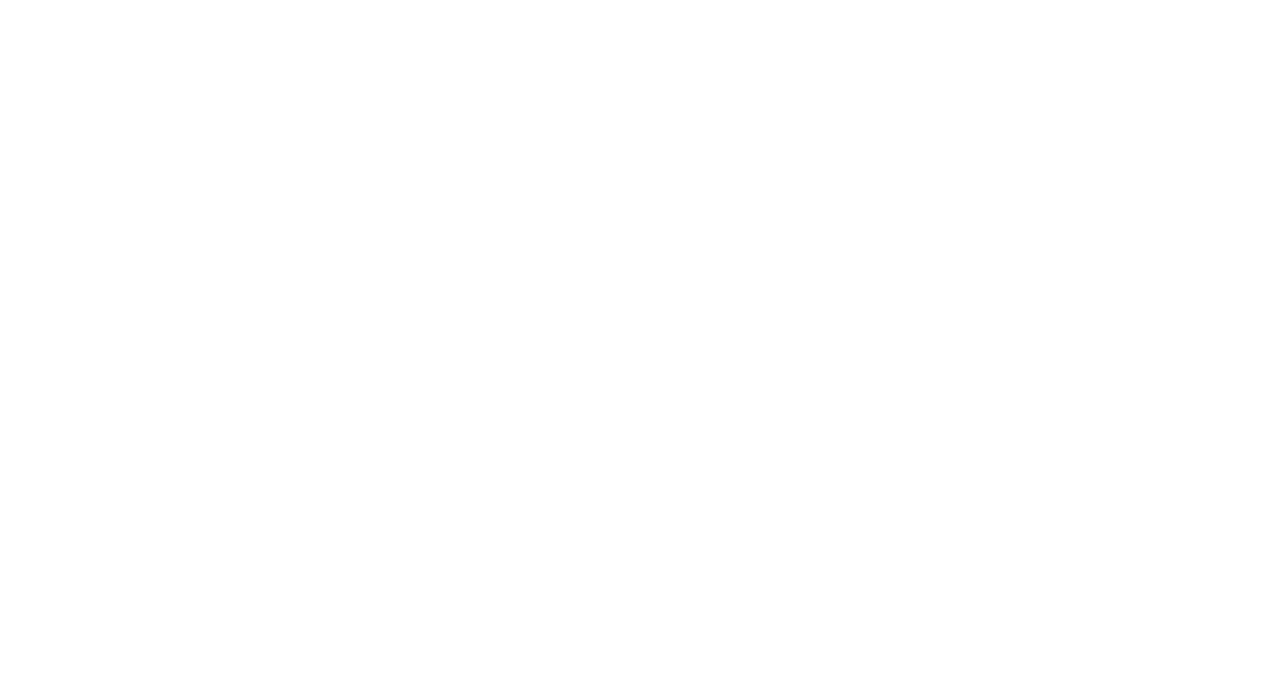
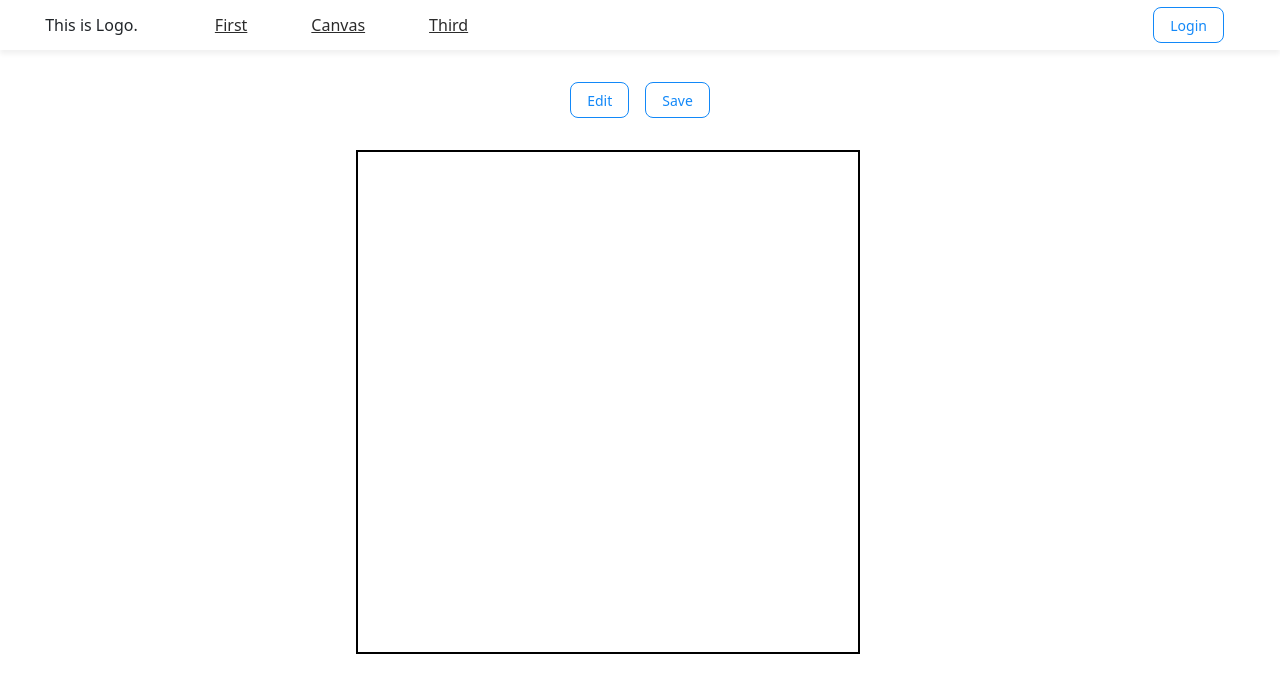
Before and after one commit to dewrain331/weriz-ts, a React (Create React App) app in the folder front/: page /canvas in a window 1280 px wide. Before the commit this address had no page. Shown: the top 692 px of the page. Built offline with nearby package versions, Linux system fonts and the light colour scheme.

Commit message:
feat : canvas
- doing best!!!!

```diff
--- a/front/src/App.jsx
+++ b/front/src/App.jsx
@@ -2,15 +2,15 @@
 
 import Layout from "./styles/layout";
 import Canvas from "./pages/canvas";
-import Second from "./pages/second";
+import Main from "./pages/main";
 import Third from "./pages/third";
 
 const App = () => {
   return (
     <Routes>
       <Route element={<Layout />}>
-        <Route path="/" element={<Canvas />} />
-        <Route path="/2" element={<Second />} />
+        <Route path="/" element={<Main />} />
+        <Route path="/canvas" element={<Canvas />} />
         <Route path="/3" element={<Third />} />
       </Route>
     </Routes>
--- a/front/src/components/header/constant.js
+++ b/front/src/components/header/constant.js
@@ -1,13 +1,13 @@
 const NAV_LIST = [
   {
     id: "1",
-    name: "Canvas",
+    name: "First",
     path: "/",
   },
   {
     id: "2",
-    name: "Second",
-    path: "/2",
+    name: "Canvas",
+    path: "/canvas",
   },
   {
     id: "3",
--- /dev/null
+++ b/front/src/pages/canvas/canvas.style.js
@@ -0,0 +1,41 @@
+import styled from "styled-components";
+
+const CanvasContainer = styled.div`
+  display: flex;
+  flex-direction: column;
+  align-items: center;
+  justify-content: center;
+`;
+
+const Contents = styled.div`
+  display: flex;
+  flex-direction: column;
+  align-items: center;
+  justify-content: center;
+  width: 80%;
+  padding-top: 2rem;
+  color: ${({ theme }) => theme.colors.black};
+`;
+
+const ButtonWrapper = styled.div`
+  display: flex;
+  align-items: center;
+  justify-content: center;
+  padding-bottom: 2rem;
+`;
+
+const MenuWrapper = styled.div`
+  display: flex;
+  flex-direction: column;
+  align-items: center;
+  justify-content: center;
+  padding-left: 4rem;
+`;
+
+const CanvasWrapper = styled.div`
+  display: flex;
+  align-items: center;
+  justify-content: center;
+`;
+
+export { CanvasContainer, Contents, ButtonWrapper, MenuWrapper, CanvasWrapper };
--- a/front/src/pages/canvas/index.jsx
+++ b/front/src/pages/canvas/index.jsx
@@ -1,4 +1,13 @@
 import { useEffect, useRef, useState } from "react";
+
+import {
+  CanvasContainer,
+  Contents,
+  ButtonWrapper,
+  MenuWrapper,
+  CanvasWrapper,
+} from "./canvas.style";
+import Button from "../../components/button";
 
 const Canvas = () => {
   const canvasRef = useRef(null);
@@ -33,6 +42,13 @@
   };
 
   return (
+    <CanvasContainer>
+      <Contents>
+        <ButtonWrapper>
+          <Button>Edit</Button>
+          <Button>Save</Button>
+        </ButtonWrapper>
+        <CanvasWrapper>
           <canvas
             ref={canvasRef}
             width={500}
@@ -42,6 +58,10 @@
             onMouseMove={drawSquare}
             onMouseUp={drawEnd}
           />
+          <MenuWrapper></MenuWrapper>
+        </CanvasWrapper>
+      </Contents>
+    </CanvasContainer>
   );
 };
 
--- /dev/null
+++ b/front/src/pages/main/index.jsx
@@ -0,0 +1,13 @@
+import { MainContainer, Contents } from "./main.style";
+
+const Main = () => {
+  return (
+    <MainContainer>
+      <Contents>
+        This is Main page. On the header, click the canvas and do your job.
+      </Contents>
+    </MainContainer>
+  );
+};
+
+export default Main;
--- /dev/null
+++ b/front/src/pages/main/main.style.js
@@ -0,0 +1,17 @@
+import styled from "styled-components";
+
+const MainContainer = styled.div`
+  display: flex;
+  flex-direction: column;
+  align-items: center;
+  justify-content: center;
+`;
+
+const Contents = styled.div`
+  display: flex;
+  width: 80%;
+  padding-top: 2rem;
+  color: ${({ theme }) => theme.colors.black};
+`;
+
+export { MainContainer, Contents };
--- a/front/src/pages/second/index.jsx
+++ /dev/null
@@ -1,5 +0,0 @@
-const Second = () => {
-  return <>this is the second page.</>;
-};
-
-export default Second;
```
Lines whose indentation alone changed are shown as unchanged.
